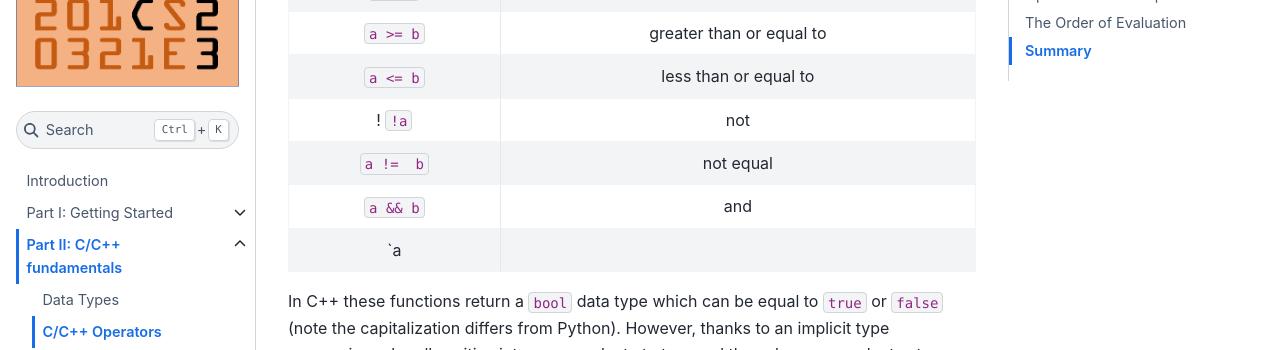
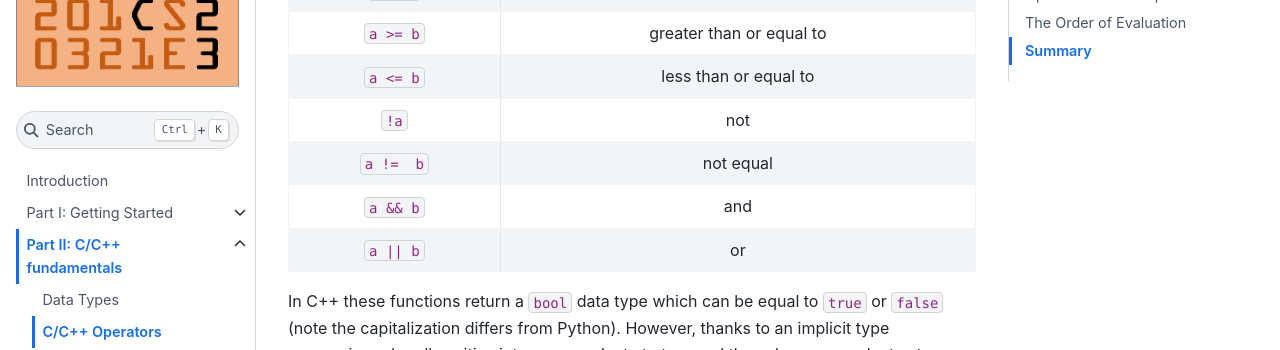
Before and after one commit to ese-msc/c-primer, a Jupyter Book: the page built from part_two/02_operators.md, in a window 1280 px wide and 900 px high, scrolled down 757 px. Shown: the part 150-500 px from the top of the window. Built offline with Jupyter Book 1.0.4 settings and Sphinx 7.4.7 and the Sphinx Book theme 1.1.4, drawn with Linux system fonts in a browser that asks for light colours.

Commit message:
fix table

```diff
--- a/part_two/02_operators.md
+++ b/part_two/02_operators.md
@@ -30,11 +30,11 @@ Again, as with Python, all the binary logical operators below work in C/C++
 |  `a > b`   | greater than|
 |  `a < b`   | less than|
 |  `a >= b`  | greater than or equal to  |
-|  `a <= b` | less than or equal to  |
-!  `!a`     | not |
-| `a !=  b` | not equal |
-|  `a && b` | and |
-| `a || b`  | or |
+|  `a <= b`  | less than or equal to  |
+|  `!a`      | not |
+|  `a !=  b` | not equal |
+|  `a && b`  | and |
+|  `a \|\| b`  | or |
 
 In C++ these functions return a `bool` data type which can be equal to `true` or `false` (note the capitalization differs from Python). However, thanks to an implicit type conversion rule, _all_ positive integeres evaluate to true and the value zero evaluates to false.
 
```
